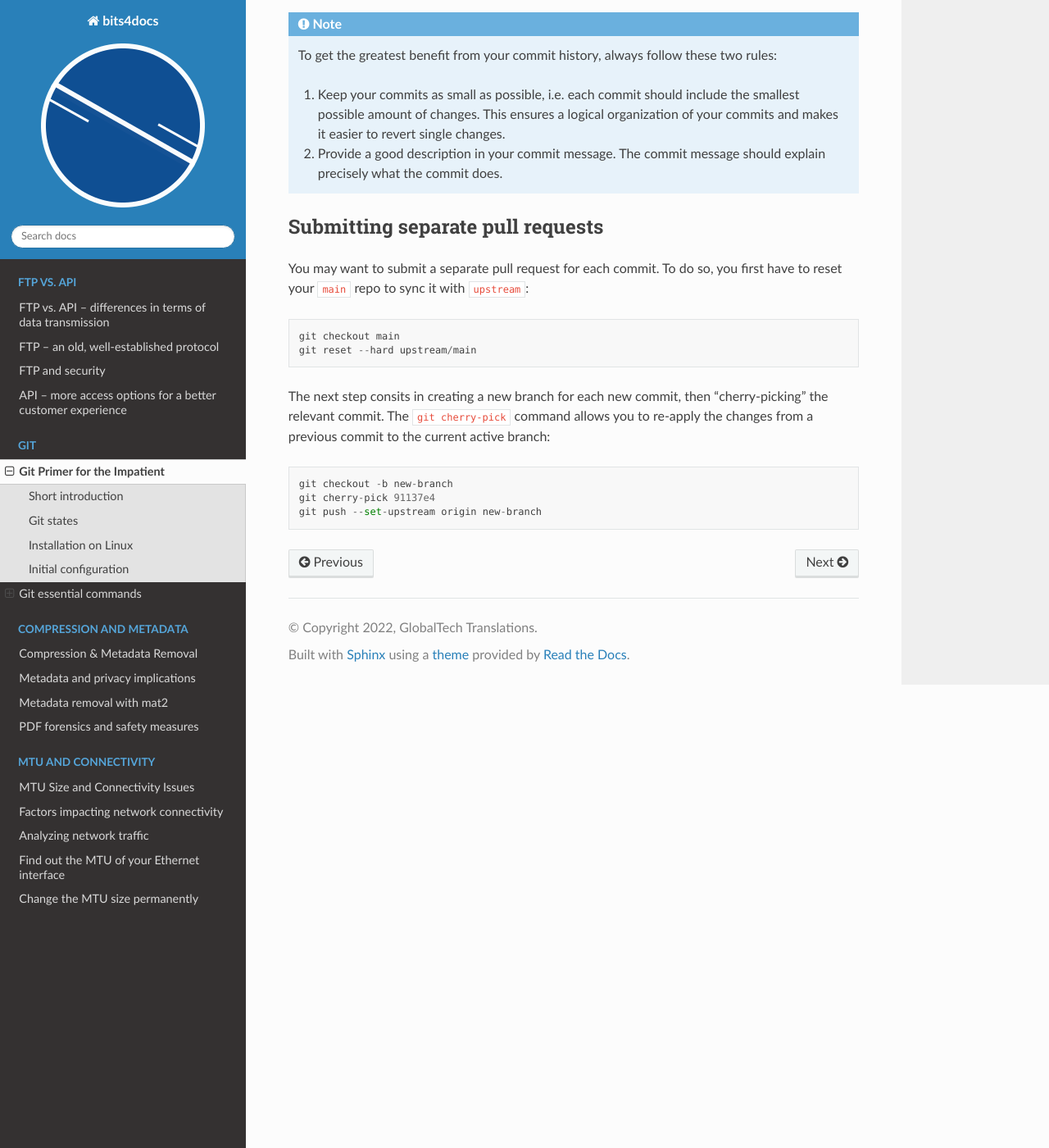
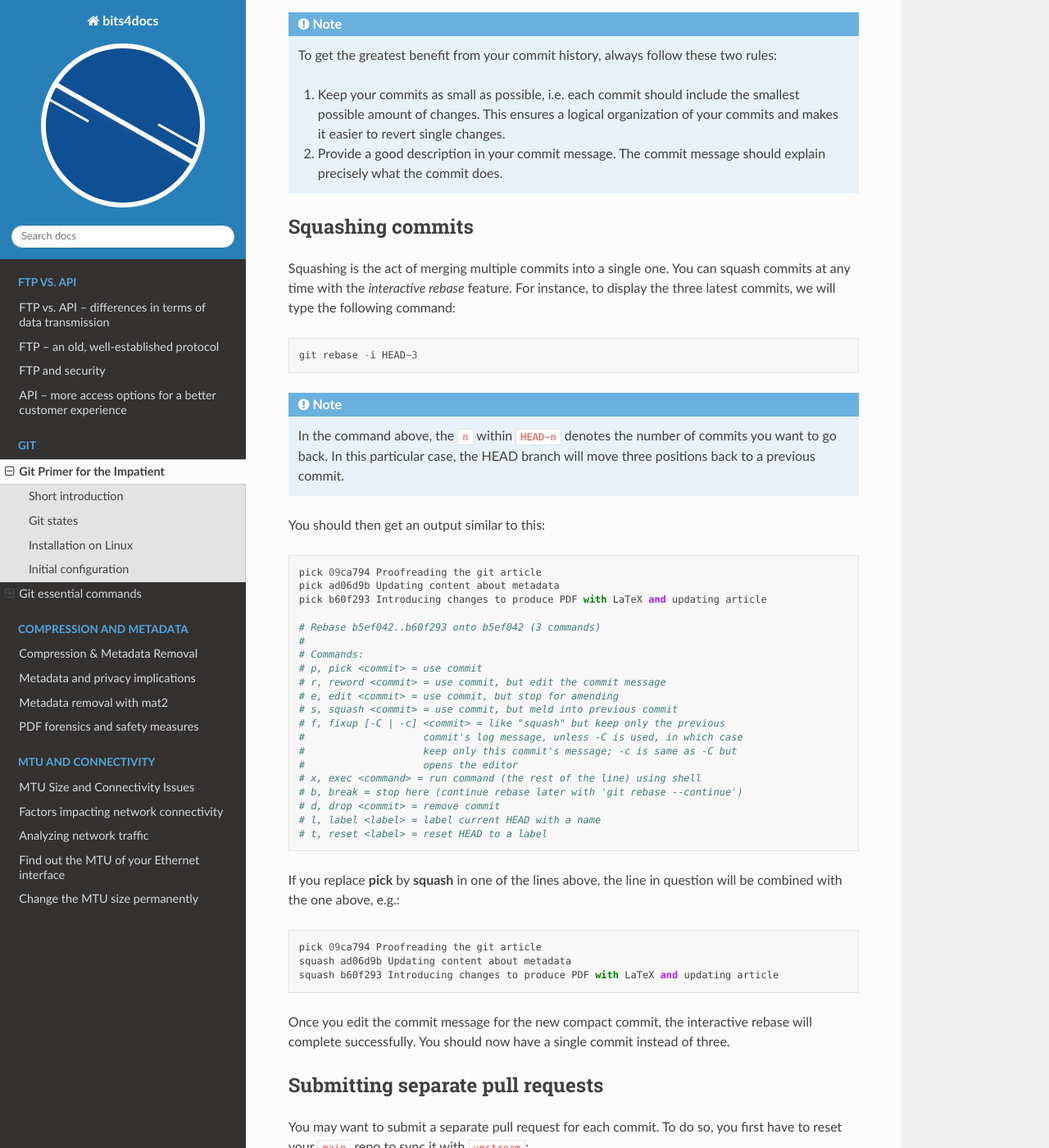
Before and after one commit to ka2in/bits4docs, a Sphinx documentation site: the page built from docs/source/gitinminutes.rst, in a window 1280 px wide and 1400 px high, scrolled down 9304 px. Shown: the whole window at 82% size. Built offline with Sphinx 7.4.7 and the Read the Docs theme 2.0.0, drawn with Linux system fonts in a browser that asks for light colours.

Commit message:
Adding content about squashing commits and submitting separate PRs in git

```diff
--- a/docs/source/gitinminutes.rst
+++ b/docs/source/gitinminutes.rst
@@ -441,6 +441,55 @@ To get a compact overview of your commit history, you can combine the ``git log`
 
    2. Provide a good description in your commit message. The commit message should explain precisely what the commit does.
 
+Squashing commits
+=================
+
+Squashing is the act of merging multiple commits into a single one. You can squash commits at any time with the *interactive rebase* feature.
+For instance, to display the three latest commits, we will type the following command:
+
+.. code-block::
+
+   git rebase -i HEAD~3
+
+.. note::
+
+   In the command above, the ``n`` within ``HEAD~n`` denotes the number of commits you want to go back. In this particular case, the HEAD branch will move three positions back to a previous commit.
+
+You should then get an output similar to this:
+
+.. code-block::
+
+   pick 09ca794 Proofreading the git article
+   pick ad06d9b Updating content about metadata
+   pick b60f293 Introducing changes to produce PDF with LaTeX and updating article
+
+   # Rebase b5ef042..b60f293 onto b5ef042 (3 commands)
+   #
+   # Commands:
+   # p, pick <commit> = use commit
+   # r, reword <commit> = use commit, but edit the commit message
+   # e, edit <commit> = use commit, but stop for amending
+   # s, squash <commit> = use commit, but meld into previous commit
+   # f, fixup [-C | -c] <commit> = like "squash" but keep only the previous
+   #                    commit's log message, unless -C is used, in which case
+   #                    keep only this commit's message; -c is same as -C but
+   #                    opens the editor
+   # x, exec <command> = run command (the rest of the line) using shell
+   # b, break = stop here (continue rebase later with 'git rebase --continue')
+   # d, drop <commit> = remove commit
+   # l, label <label> = label current HEAD with a name
+   # t, reset <label> = reset HEAD to a label
+
+If you replace **pick** by **squash** in one of the lines above, the line in question will be combined with the one above, e.g.:
+
+.. code-block::
+
+   pick 09ca794 Proofreading the git article
+   squash ad06d9b Updating content about metadata
+   squash b60f293 Introducing changes to produce PDF with LaTeX and updating article
+
+Once you edit the commit message for the new compact commit, the interactive rebase will complete successfully. You should now have a single commit instead of three.
+
 Submitting separate pull requests
 =================================
 
```
Also changed, not shown: 4 other files.
